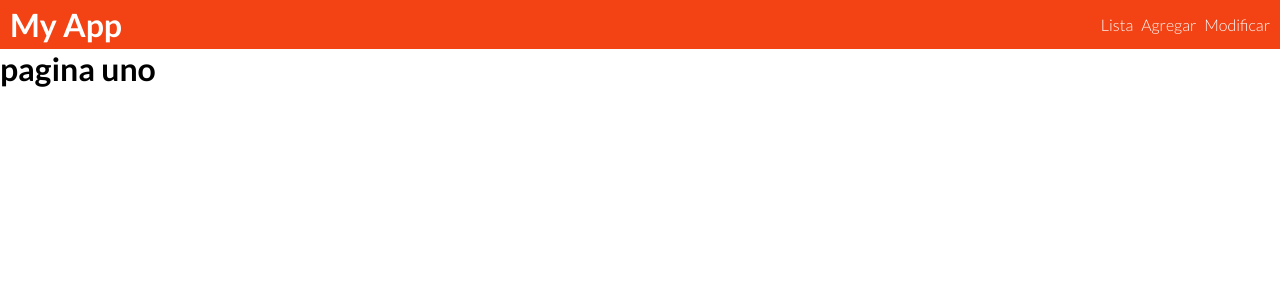
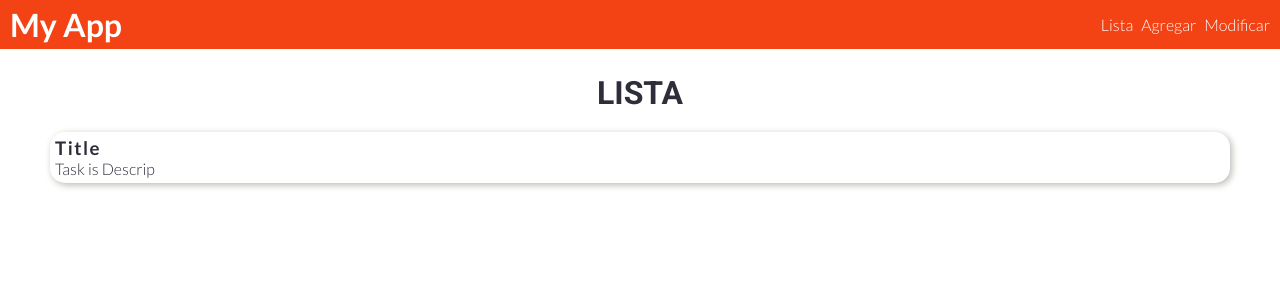
Before and after one commit to Ezequiel144/ReduxCrud, a React (Create React App) app: page / in a window 1280 px wide. Shown: the top 300 px of the page. Built offline with nearby package versions, Linux system fonts and the light colour scheme.

Commit message:
task en proceso

```diff
--- a/src/components/Task/Task.jsx
+++ b/src/components/Task/Task.jsx
@@ -1,8 +1,10 @@
+import styleTask from './Task.module.css'
 
 export default function Task(){
     return(
-        <>
-
-        </>
+        <section className={styleTask.contentTask}>
+            <h3 className={styleTask.title}>Title</h3>
+            <p className={styleTask.descrip}>Task is Descrip</p>
+        </section>
     )
 }
--- a/src/components/Task/Task.module.css
+++ b/src/components/Task/Task.module.css
@@ -0,0 +1,17 @@
+.contentTask{
+    /* border: 1px solid black; */
+    border-radius: 15px;
+    height: fit-content;
+    padding: 5px;
+    box-shadow: 2px 2px 7px #BBB8B2;
+}
+
+.title{
+    color: #2E2E3A;
+    font-weight: 700;
+    letter-spacing: 1.5px;
+}
+
+.descrip{
+    color: #2E2E3A;
+}
--- a/src/views/PagesHome/PagesHome.jsx
+++ b/src/views/PagesHome/PagesHome.jsx
@@ -1,9 +1,11 @@
-
+import Task from "../../components/Task/Task";
+import styleHome from './PagesHome.module.css';
 
 export default function PagesHome(){
     return(
-        <>
-            <h1>pagina uno</h1>
-        </>
+        <section className={styleHome.contentSec}>
+            <h1 className={styleHome.title}>Lista</h1>
+            <Task />
+        </section>
     )
 }
--- /dev/null
+++ b/src/views/PagesHome/PagesHome.module.css
@@ -0,0 +1,12 @@
+.contentSec{
+    padding: 25px 50px;
+}
+
+.title{
+    font-size: 2rem;
+    text-align: center;
+    font-family: 'roboto';
+    text-transform: uppercase;
+    color: #2E2E3A;
+    margin: 0 0 20px 0;
+}
```
